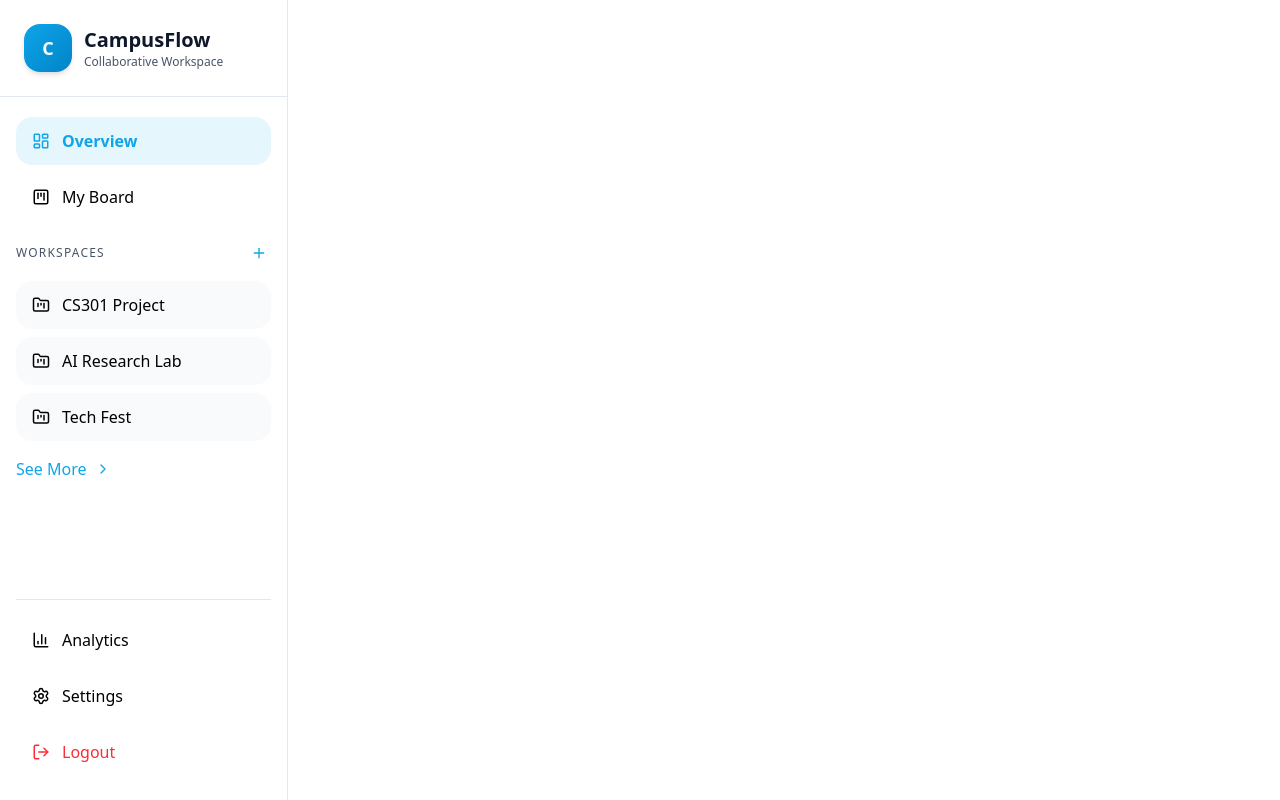
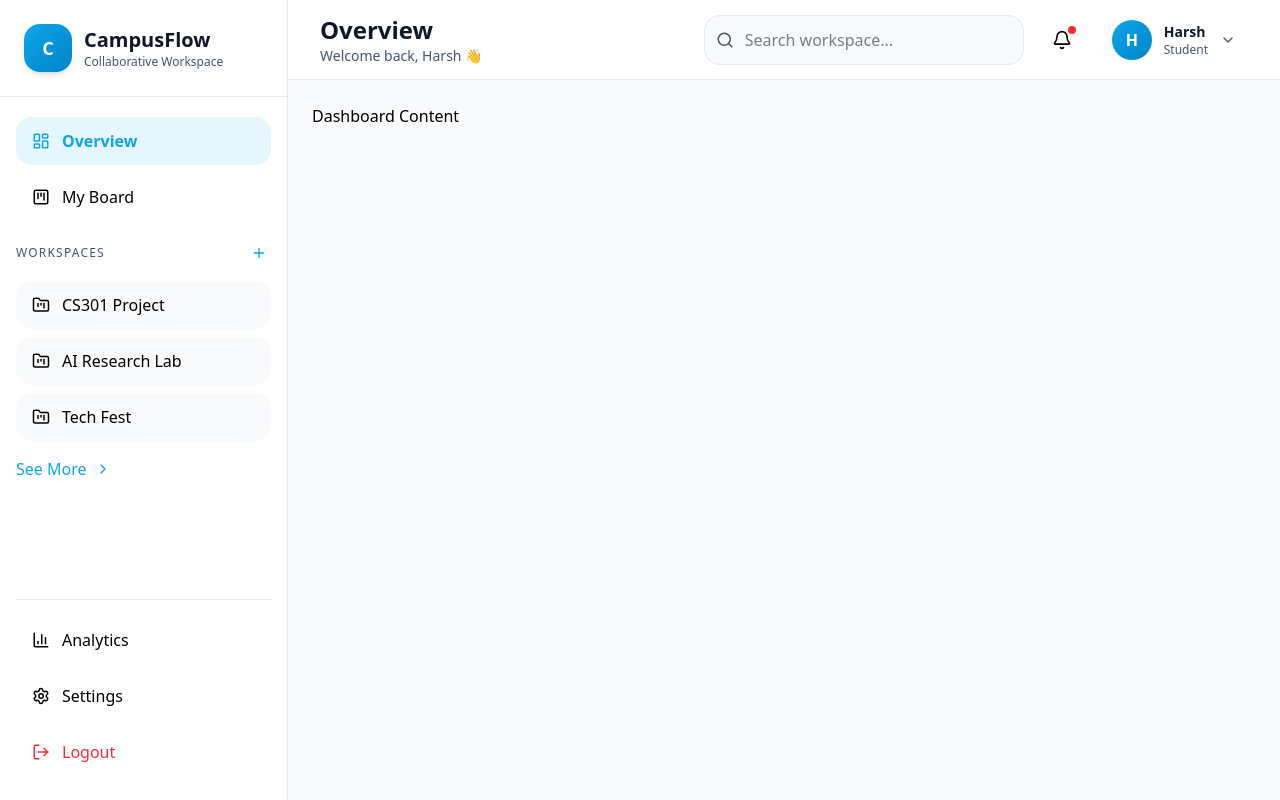
Before and after one commit to AshuNewatia/SoC, a React (Vite) app in the folder frontend/: page / in a window 1280 px wide. Built offline with nearby package versions, Linux system fonts and the light colour scheme.

Commit message:
home layout

```diff
--- a/frontend/src/App.jsx
+++ b/frontend/src/App.jsx
@@ -1,14 +1,23 @@
-import { BrowserRouter, Routes, Route, Navigate } from 'react-router-dom';
-import Login from './pages/Login';
-import Signup from './pages/Signup';
-import Dashboard from './pages/Dashboard';
-import { useAuth } from './context/authContext';
-import OAuthCallback from './pages/OAuthCallback.jsx';
+import { BrowserRouter, Routes, Route, Navigate } from "react-router-dom";
+
+import Login from "./pages/Login";
+import Signup from "./pages/Signup";
+import Dashboard from "./pages/Dashboard";
+import Analytics from "./pages/Analytics";
+import Settings from "./pages/Settings";
+import Workspace from "./pages/Workspace";
+import OAuthCallback from "./pages/OAuthCallback";
+
+import { useAuth } from "./context/authContext";
 
 // function ProtectedRoute({ children }) {
 //   const { user, loading } = useAuth();
-//   if (loading) return <div>Loading...</div>;
-//   if (!user) return <Navigate to="/login" />;
+//   if (loading) {
+//     return <div>Loading...</div>;
+//   }
+//   if (!user) {
+//     return <Navigate to="/login" />;
+//   }
 //   return children;
 // }
 
@@ -16,9 +25,14 @@ function App() {
   return (
     <BrowserRouter>
       <Routes>
+
+        {/* Public Routes */}
         <Route path="/login" element={<Login />} />
         <Route path="/signup" element={<Signup />} />
         <Route path="/oauth/callback" element={<OAuthCallback />} />
+
+        {/* Protected Routes */}
+
         <Route
           path="/"
           element={
@@ -27,6 +41,34 @@ function App() {
             // </ProtectedRoute>
           }
         />
+
+        <Route
+          path="/analytics"
+          element={
+            // <ProtectedRoute>
+              <Analytics />
+            // </ProtectedRoute>
+          }
+        />
+
+        <Route
+          path="/settings"
+          element={
+            // <ProtectedRoute>
+              <Settings />
+            // </ProtectedRoute>
+          }
+        />
+
+        <Route
+          path="/workspace/:id"
+          element={
+            // <ProtectedRoute>
+              <Workspace />
+            // </ProtectedRoute>
+          }
+        />
+
       </Routes>
     </BrowserRouter>
   );
--- a/frontend/src/components/header/Header.jsx
+++ b/frontend/src/components/header/Header.jsx
@@ -0,0 +1,124 @@
+import { Bell, Search, ChevronDown } from "lucide-react";
+
+export default function Header({ title = "Overview" }) {
+  return (
+    <header className="h-20 bg-surface border-b border-border-light px-8 flex items-center justify-between">
+
+      {/* Left Side */}
+      <div>
+        <h1 className="text-2xl font-bold text-text-primary">
+          {title}
+        </h1>
+
+        <p className="text-sm text-text-secondary">
+          Welcome back, Harsh 👋
+        </p>
+      </div>
+
+      {/* Right Side */}
+      <div className="flex items-center gap-4">
+
+        {/* Search Bar */}
+        <div className="relative">
+          <Search
+            size={18}
+            className="absolute left-3 top-1/2 -translate-y-1/2 text-text-secondary"
+          />
+
+          <input
+            type="text"
+            placeholder="Search workspace..."
+            className="
+              w-80
+              pl-10
+              pr-4
+              py-3
+              rounded-xl
+              bg-bg-light
+              border
+              border-border-light
+              outline-none
+              focus:ring-2
+              focus:ring-primary/20
+              focus:border-primary
+              transition
+            "
+          />
+        </div>
+
+        {/* Notification */}
+        <button
+          className="
+            relative
+            p-3
+            rounded-xl
+            hover:bg-bg-light
+            transition
+          "
+        >
+          <Bell size={20} />
+
+          <span
+            className="
+              absolute
+              top-2
+              right-2
+              w-2
+              h-2
+              rounded-full
+              bg-red-500
+            "
+          />
+        </button>
+
+        {/* User Profile */}
+        <button
+          className="
+            flex
+            items-center
+            gap-3
+            px-3
+            py-2
+            rounded-xl
+            hover:bg-bg-light
+            transition
+          "
+        >
+          <div
+            className="
+              w-10
+              h-10
+              rounded-full
+              bg-gradient-to-br
+              from-primary
+              to-primary-hover
+              flex
+              items-center
+              justify-center
+              text-white
+              font-semibold
+            "
+          >
+            H
+          </div>
+
+          <div className="text-left">
+            <p className="text-sm font-semibold text-text-primary">
+              Harsh
+            </p>
+
+            <p className="text-xs text-text-secondary">
+              Student
+            </p>
+          </div>
+
+          <ChevronDown
+            size={16}
+            className="text-text-secondary"
+          />
+        </button>
+
+      </div>
+    </header>
+  );
+}
--- a/frontend/src/components/layouts/AppLayout.jsx
+++ b/frontend/src/components/layouts/AppLayout.jsx
@@ -0,0 +1,18 @@
+import Sidebar from "../sidebar/Sidebar";
+import Header from "../header/Header";
+
+export default function AppLayout({ children, title }) {
+  return (
+    <div className="flex h-screen bg-bg-light">
+      <Sidebar />
+
+      <div className="flex-1 flex flex-col">
+        <Header title={title} />
+
+        <main className="flex-1 overflow-auto p-6">
+          {children}
+        </main>
+      </div>
+    </div>
+  );
+}
--- /dev/null
+++ b/frontend/src/pages/Analytics.jsx
@@ -0,0 +1,11 @@
+import AppLayout from "../components/layouts/AppLayout";
+
+export default function Analytics() {
+  return (
+    <AppLayout title="Analytics">
+
+      <h1>Analytics Page</h1>
+
+    </AppLayout>
+  );
+}
--- a/frontend/src/pages/Dashboard.jsx
+++ b/frontend/src/pages/Dashboard.jsx
@@ -1,14 +1,11 @@
-import { useNavigate } from 'react-router-dom';
-import SideBar from "../components/sidebar/Sidebar"
+import AppLayout from "../components/layouts/AppLayout";
 
-function Dashboard() {
-  const navigate = useNavigate();
+export default function Dashboard() {
+  return (
+    <AppLayout title="Overview">
 
-  return (
-    <div>
-        <SideBar />
-    </div>
+      <h1>Dashboard Content</h1>
+
+    </AppLayout>
   );
 }
-
-export default Dashboard;
--- a/frontend/src/pages/Settings.jsx
+++ b/frontend/src/pages/Settings.jsx
@@ -0,0 +1,11 @@
+import AppLayout from "../components/layouts/AppLayout";
+
+export default function Settings() {
+  return (
+    <AppLayout title="Settings">
+
+      <h1>Settings Page</h1>
+
+    </AppLayout>
+  );
+}
--- a/frontend/src/pages/WorkSpace.jsx
+++ b/frontend/src/pages/WorkSpace.jsx
@@ -0,0 +1,11 @@
+import AppLayout from "../components/layouts/AppLayout";
+
+export default function Workspace() {
+  return (
+    <AppLayout title="Workspace">
+
+      <h1>Workspace Page</h1>
+
+    </AppLayout>
+  );
+}
```
Also changed, not shown: 1 other file (tests, documents, lock files or other folders).
